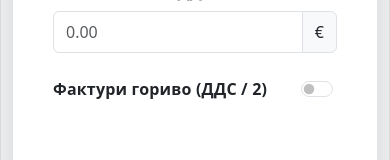
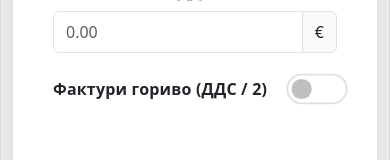
Before and after one commit to ChrGyoshev/VatCalculator, a React (Vite) app: page / in a window 390 px wide. Shown: the part 435-595 px from the top of the page. Built offline with nearby package versions, Linux system fonts and the light colour scheme.

Commit message:
made radio switch bigger for mobile

```diff
--- a/src/App.css
+++ b/src/App.css
@@ -15,3 +15,14 @@ body {
 .card {
   backdrop-filter: blur(10px);
 }
+
+
+.custom-switch .form-check-input {
+  transform: scale(1.2);
+}
+
+@media (max-width: 576px) {
+  .custom-switch {
+    transform: scale(1.6);
+  }
+}
--- a/src/Calculator.jsx
+++ b/src/Calculator.jsx
@@ -129,10 +129,11 @@ export default function Calculator() {
 
           <div className="d-flex justify-content-between align-items-center mb-3">
             <span className="fw-semibold">
-               Фактури гориво <span className="">(ДДС / 2)</span>
+              Фактури гориво <span className="">(ДДС / 2)</span>
             </span>
 
             <Form.Check
+              className="custom-switch"
               type="switch"
               id="show-result-switch"
               checked={showResult}
```
